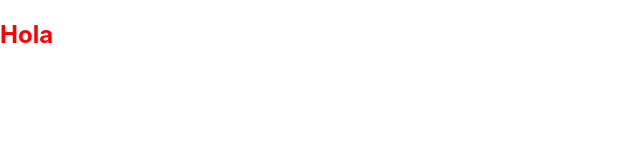
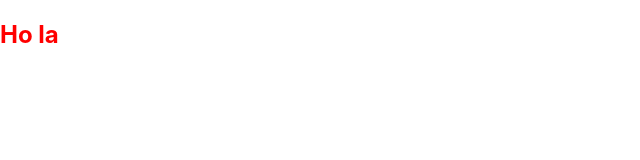
Before and after one commit to devRe89/web-page, a Next.js app: page / in a window 1280 px wide. Shown: the top 160 px of the page, without its empty margins (0-640 px from the left). Built offline with nearby package versions, Linux system fonts and the light colour scheme.

Commit message:
Up develop branch

```diff
--- a/pages/index.js
+++ b/pages/index.js
@@ -7,7 +7,7 @@ const H2 = styled.h2`
 export default function Home() {
   return (
     <div>
-      <H2>Hola</H2>
+      <H2>Ho la</H2>
     </div>
   )
 }
```
